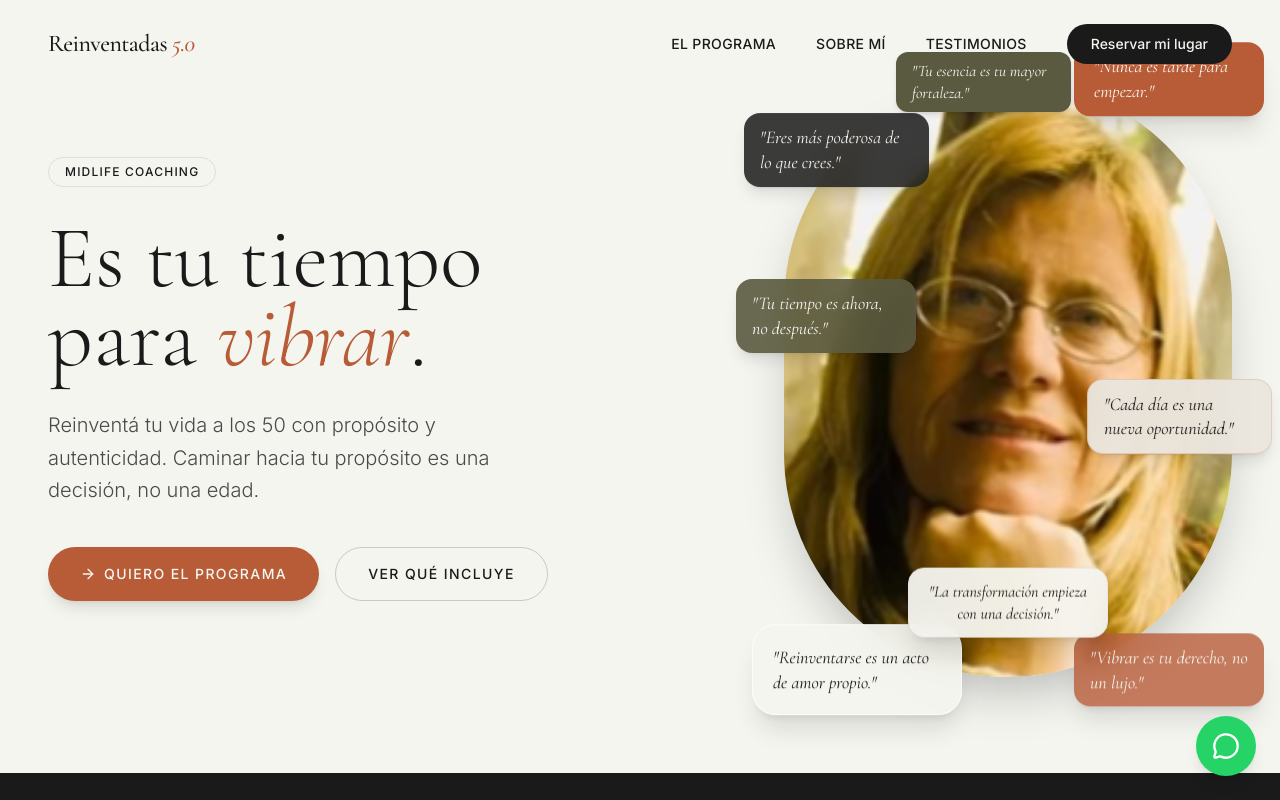
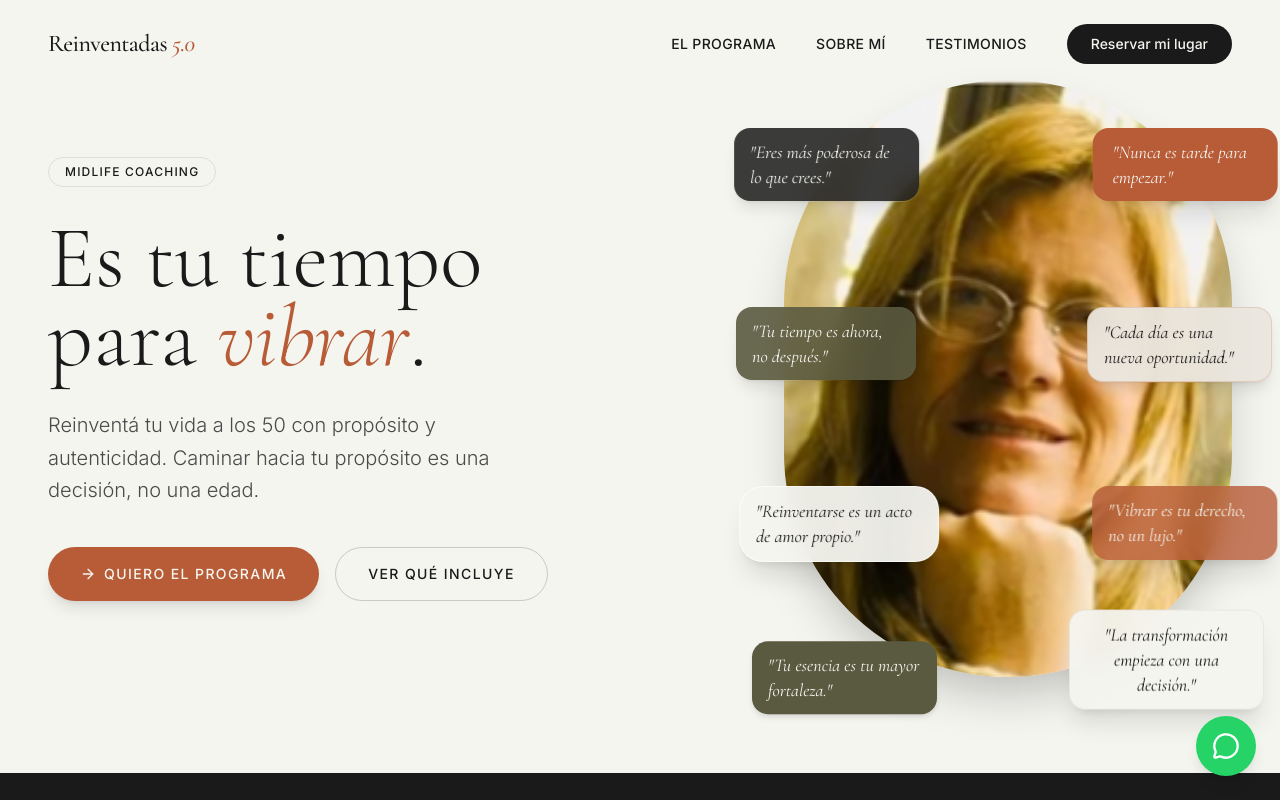
Before and after one commit to ProgWBVSG/Isabel-Web, a React (Vite) app: page / in a window 1280 px wide. Shown: the top 800 px of the page. Built offline with nearby package versions, Linux system fonts and the light colour scheme.

Commit message:
fix: redistribute floating badges evenly around hero image like a clock

```diff
--- a/src/pages/Landing.tsx
+++ b/src/pages/Landing.tsx
@@ -74,90 +74,90 @@ export default function Landing() {
                 className="pill-image w-full shadow-2xl object-cover object-top"
               />
 
-              {/* Badge 1 - arriba a la derecha */}
+              {/* Badge 1 - derecha superior (posición "2 en punto") */}
               <motion.div
-                animate={{ y: [0, -10, 0] }}
+                animate={{ x: [0, 10, 0] }}
                 transition={{ duration: 4, repeat: Infinity, ease: "easeInOut" }}
-                className="absolute -top-8 -right-8 bg-terracotta text-cream px-5 py-3 rounded-2xl shadow-xl max-w-[190px]"
+                className="absolute top-[8%] -right-10 bg-terracotta text-cream px-5 py-3 rounded-2xl shadow-xl max-w-[185px]"
               >
                 <p className="font-serif italic text-base md:text-lg leading-snug">
                   "Nunca es tarde para empezar."
                 </p>
               </motion.div>
 
-              {/* Badge 2 - abajo a la izquierda */}
+              {/* Badge 2 - izquierda superior (posición "10 en punto") */}
               <motion.div
-                animate={{ y: [0, 10, 0] }}
+                animate={{ x: [0, -10, 0] }}
+                transition={{ duration: 4.5, repeat: Infinity, ease: "easeInOut", delay: 0.3 }}
+                className="absolute top-[8%] -left-10 bg-ink/85 backdrop-blur-md px-4 py-3 rounded-2xl shadow-lg max-w-[185px]"
+              >
+                <p className="font-serif italic text-base md:text-lg text-cream leading-snug">
+                  "Eres más poderosa de lo que crees."
+                </p>
+              </motion.div>
+
+              {/* Badge 3 - izquierda media (posición "9 en punto") */}
+              <motion.div
+                animate={{ x: [0, -8, 0] }}
+                transition={{ duration: 6, repeat: Infinity, ease: "easeInOut", delay: 1 }}
+                className="absolute top-[38%] -left-12 bg-olive/90 backdrop-blur-md px-4 py-3 rounded-2xl shadow-lg max-w-[180px]"
+              >
+                <p className="font-serif italic text-base md:text-lg text-cream leading-snug">
+                  "Tu tiempo es ahora, no después."
+                </p>
+              </motion.div>
+
+              {/* Badge 4 - derecha media (posición "3 en punto") */}
+              <motion.div
+                animate={{ x: [0, 8, 0] }}
+                transition={{ duration: 5.5, repeat: Infinity, ease: "easeInOut", delay: 1.5 }}
+                className="absolute top-[38%] -right-10 bg-sand/95 backdrop-blur-md px-4 py-3 rounded-2xl shadow-lg border border-terracotta/20 max-w-[185px]"
+              >
+                <p className="font-serif italic text-base md:text-lg text-ink leading-snug">
+                  "Cada día es una nueva oportunidad."
+                </p>
+              </motion.div>
+
+              {/* Badge 5 - izquierda inferior (posición "8 en punto") */}
+              <motion.div
+                animate={{ x: [0, -8, 0] }}
                 transition={{ duration: 5, repeat: Infinity, ease: "easeInOut", delay: 0.5 }}
-                className="absolute -bottom-8 -left-8 bg-cream/95 backdrop-blur-md p-5 rounded-3xl shadow-xl border border-white/60 max-w-[210px]"
+                className="absolute top-[68%] -left-10 bg-cream/95 backdrop-blur-md px-4 py-3 rounded-3xl shadow-xl border border-white/60 max-w-[200px]"
               >
                 <p className="font-serif italic text-base md:text-lg text-ink leading-snug">
                   "Reinventarse es un acto de amor propio."
                 </p>
               </motion.div>
 
-              {/* Badge 3 - mitad izquierda */}
+              {/* Badge 6 - derecha inferior (posición "4 en punto") */}
               <motion.div
-                animate={{ x: [0, -8, 0] }}
-                transition={{ duration: 6, repeat: Infinity, ease: "easeInOut", delay: 1 }}
-                className="absolute top-1/3 -left-12 bg-olive/90 backdrop-blur-md px-4 py-3 rounded-2xl shadow-lg max-w-[180px]"
-              >
-                <p className="font-serif italic text-base md:text-lg text-cream leading-snug">
-                  "Tu tiempo es ahora, no después."
-                </p>
-              </motion.div>
-
-              {/* Badge 4 - arriba a la izquierda */}
-              <motion.div
-                animate={{ y: [0, -7, 0] }}
-                transition={{ duration: 4.5, repeat: Infinity, ease: "easeInOut", delay: 0.3 }}
-                className="absolute top-10 -left-10 bg-ink/85 backdrop-blur-md px-4 py-3 rounded-2xl shadow-lg max-w-[185px]"
-              >
-                <p className="font-serif italic text-base md:text-lg text-cream leading-snug">
-                  "Eres más poderosa de lo que crees."
-                </p>
-              </motion.div>
-
-              {/* Badge 5 - mitad derecha */}
-              <motion.div
-                animate={{ x: [0, 8, 0] }}
-                transition={{ duration: 5.5, repeat: Infinity, ease: "easeInOut", delay: 1.5 }}
-                className="absolute top-1/2 -right-10 bg-sand/95 backdrop-blur-md px-4 py-3 rounded-2xl shadow-lg border border-terracotta/20 max-w-[185px]"
-              >
-                <p className="font-serif italic text-base md:text-lg text-ink leading-snug">
-                  "Cada día es una nueva oportunidad."
-                </p>
-              </motion.div>
-
-              {/* Badge 6 - abajo a la derecha */}
-              <motion.div
-                animate={{ y: [0, 9, 0] }}
+                animate={{ x: [0, 9, 0] }}
                 transition={{ duration: 4.8, repeat: Infinity, ease: "easeInOut", delay: 0.8 }}
-                className="absolute -bottom-6 -right-8 bg-terracotta/80 backdrop-blur-md px-4 py-3 rounded-2xl shadow-xl max-w-[190px]"
+                className="absolute top-[68%] -right-10 bg-terracotta/80 backdrop-blur-md px-4 py-3 rounded-2xl shadow-xl max-w-[185px]"
               >
                 <p className="font-serif italic text-base md:text-lg text-cream leading-snug">
                   "Vibrar es tu derecho, no un lujo."
                 </p>
               </motion.div>
 
-              {/* Badge 7 - arriba centro */}
+              {/* Badge 7 - abajo izquierda (posición "7 en punto") */}
               <motion.div
-                animate={{ y: [0, -6, 0] }}
+                animate={{ y: [0, 8, 0] }}
                 transition={{ duration: 3.8, repeat: Infinity, ease: "easeInOut", delay: 2 }}
-                className="absolute -top-6 left-1/4 bg-olive text-cream px-4 py-2 rounded-xl shadow-md max-w-[175px]"
+                className="absolute -bottom-8 -left-8 bg-olive text-cream px-4 py-3 rounded-2xl shadow-md max-w-[185px]"
               >
-                <p className="font-serif italic text-sm md:text-base leading-snug">
+                <p className="font-serif italic text-base md:text-lg leading-snug">
                   "Tu esencia es tu mayor fortaleza."
                 </p>
               </motion.div>
 
-              {/* Badge 8 - bajo centro */}
+              {/* Badge 8 - abajo derecha (posición "5 en punto") */}
               <motion.div
                 animate={{ y: [0, 7, 0] }}
                 transition={{ duration: 5.2, repeat: Infinity, ease: "easeInOut", delay: 1.2 }}
-                className="absolute bottom-10 left-1/2 -translate-x-1/2 bg-cream/95 backdrop-blur-md px-4 py-3 rounded-2xl shadow-xl border border-sand max-w-[200px]"
+                className="absolute -bottom-8 -right-8 bg-cream/95 backdrop-blur-md px-4 py-3 rounded-2xl shadow-xl border border-sand max-w-[195px]"
               >
-                <p className="font-serif italic text-sm md:text-base text-ink leading-snug text-center">
+                <p className="font-serif italic text-base md:text-lg text-ink leading-snug text-center">
                   "La transformación empieza con una decisión."
                 </p>
               </motion.div>
```
